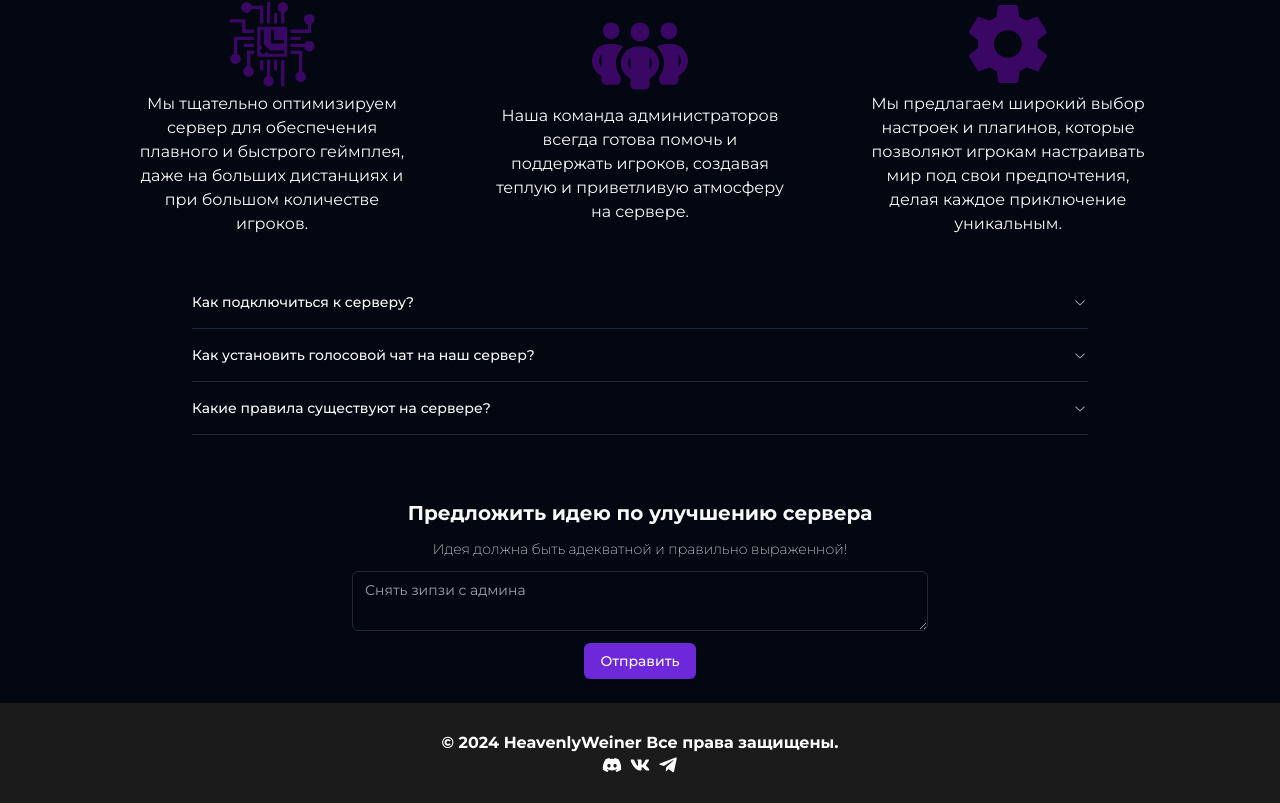
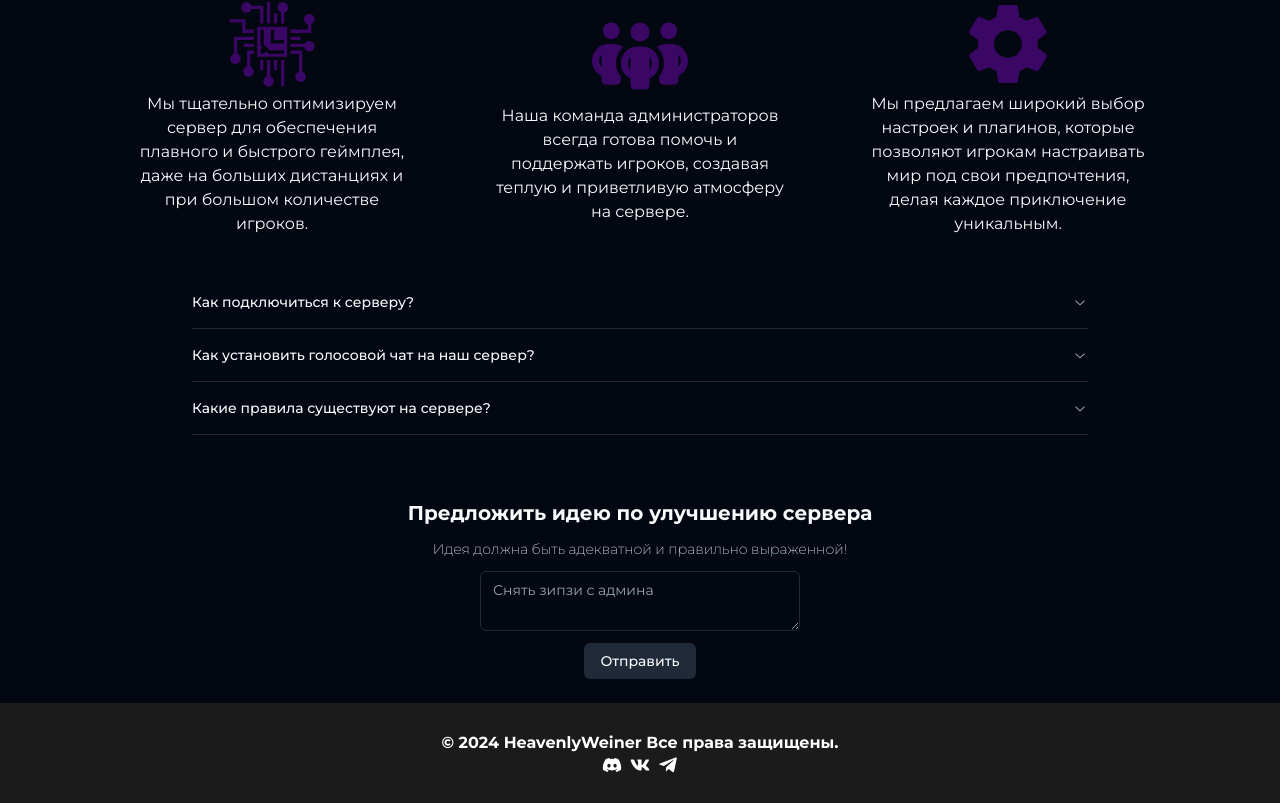
Before and after one commit to Z1ppzy/bigweb, a React (Vite) app: page / in a window 1280 px wide. Shown: the part 974-1777 px from the top of the page. Built offline with nearby package versions, Linux system fonts and the light colour scheme.

Commit message:
fixed bugs

```diff
--- a/src/components/SuggestionBox.tsx
+++ b/src/components/SuggestionBox.tsx
@@ -6,9 +6,9 @@ export default function SuggestionBox() {
     <div className='w-full h-fit text-center p-6'>
       <div className='gap-3 flex flex-col items-center'>
         <h1 className='font-bold text-xl'>Предложить идею по улучшению сервера</h1>
-        <p className='font-light md:dark:font-extralight text-sm mt-0 '>Идея должна быть адекватной и правильно выраженной!</p>
-        <Textarea className='max-w-xl' placeholder='Снять зипзи с админа' />
-        <Button className='w-fit'>Отправить</Button>
+        <p className='font-light md:dark:font-extralight text-sm mt-0'>Идея должна быть адекватной и правильно выраженной!</p>
+        <Textarea className='w-80' placeholder='Снять зипзи с админа' />
+        <Button variant={'secondary'}>Отправить</Button>
       </div>
     </div>
   );
```
